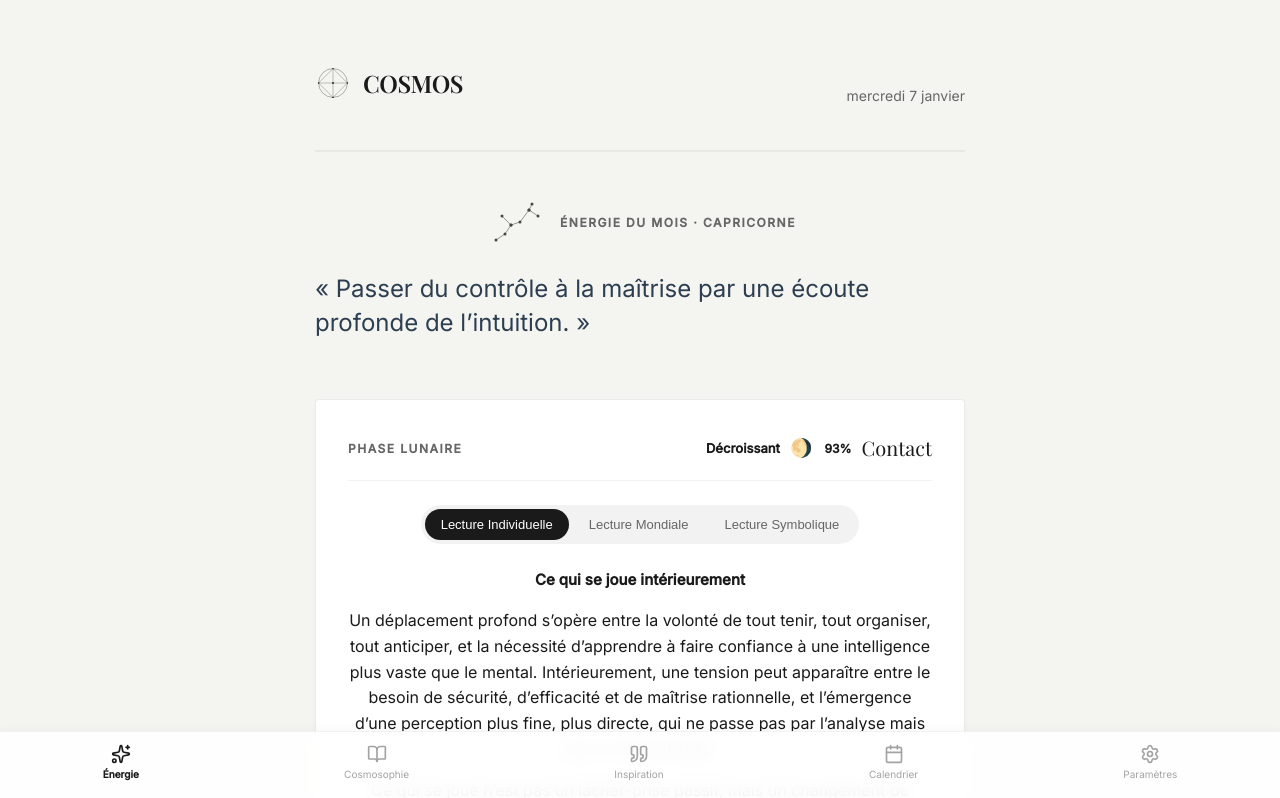
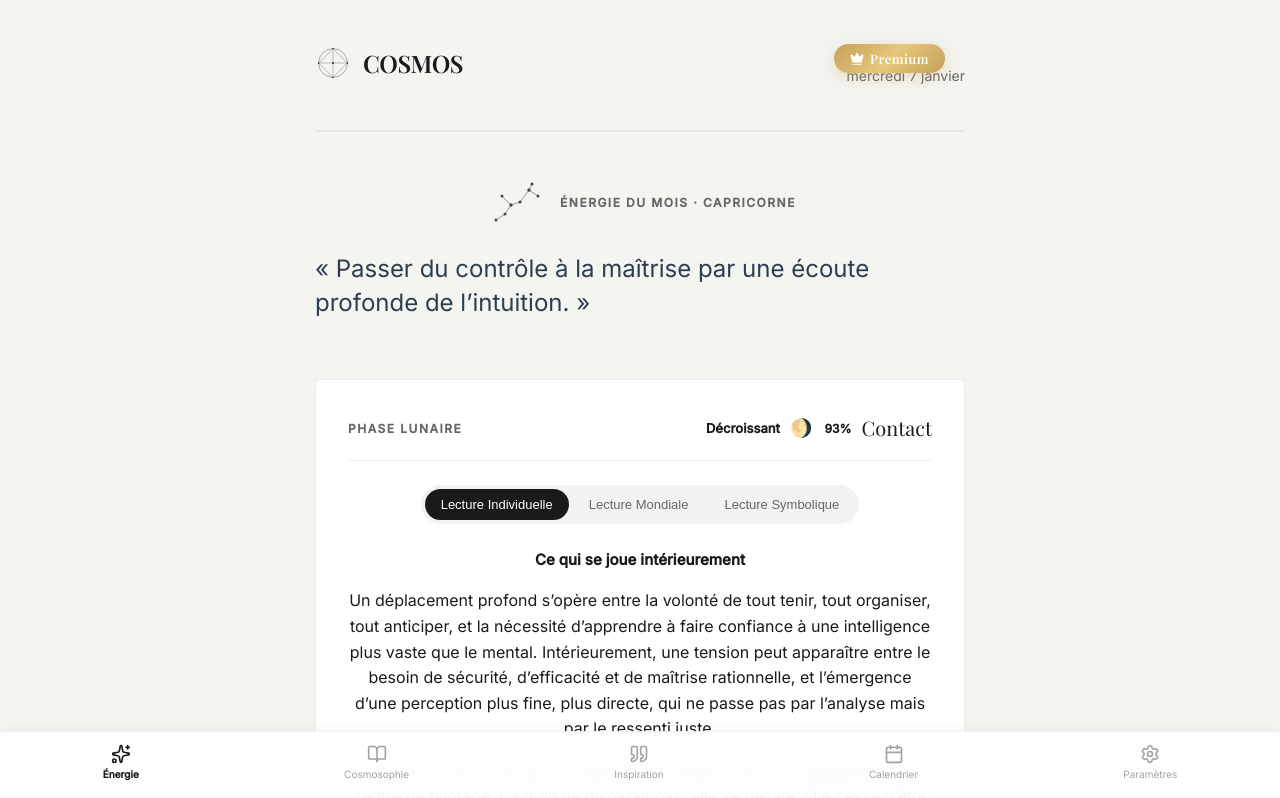
Before and after one commit to NeousAxis/cosmos-app, a React (Vite) app in the folder cosmos-web/: page / in a window 1280 px wide. Shown: the top 798 px of the page. Built offline with nearby package versions, Linux system fonts and the light colour scheme.

Commit message:
feat: add premium button to header

```diff
--- a/cosmos-web/src/App.jsx
+++ b/cosmos-web/src/App.jsx
@@ -12,6 +12,7 @@ import CosmosLogo from './components/CosmosLogo';
 import Calendar from './components/Calendar';
 import CosmosophieContent from './components/CosmosophieContent';
 import MoonPhase from './components/MoonPhase';
+import PremiumButton from './components/PremiumButton';
 import { Sparkles, BookOpen, Calendar as CalendarIcon, Feather, Quote, Bell, Settings } from 'lucide-react';
 import { CAPRICORN_QUOTES } from './data/quotes';
 import { motion, AnimatePresence } from 'framer-motion';
@@ -160,7 +161,10 @@ function App() {
 
   return (
     <div className="app-container" style={{ paddingBottom: '90px' }}>
-      <header>
+      <header style={{ position: 'relative', paddingTop: '20px' }}>
+        <div style={{ position: 'absolute', right: '20px', top: '20px', zIndex: 10 }}>
+          <PremiumButton onClick={() => alert("L'offre Premium sera bientôt disponible ! 🌟")} />
+        </div>
         <div style={{ display: 'flex', alignItems: 'center', justifyContent: 'center', gap: '12px', marginBottom: '8px' }}>
           <CosmosLogo size={36} />
           <h1 style={{ margin: 0 }}>COSMOS</h1>
--- /dev/null
+++ b/cosmos-web/src/components/PremiumButton.jsx
@@ -0,0 +1,55 @@
+import React from 'react';
+import { Crown } from 'lucide-react';
+import { motion } from 'framer-motion';
+
+const PremiumButton = ({ onClick }) => {
+    return (
+        <motion.button
+            whileHover={{ scale: 1.05 }}
+            whileTap={{ scale: 0.95 }}
+            onClick={onClick}
+            style={{
+                background: 'linear-gradient(135deg, #C5A059 0%, #E6C87C 50%, #C5A059 100%)',
+                color: '#fff',
+                border: 'none',
+                borderRadius: '20px',
+                padding: '6px 16px',
+                display: 'flex',
+                alignItems: 'center',
+                gap: '6px',
+                fontFamily: 'Playfair Display, serif',
+                fontSize: '13px',
+                fontWeight: 600,
+                cursor: 'pointer',
+                boxShadow: '0 4px 15px rgba(197, 160, 89, 0.3)',
+                position: 'relative',
+                overflow: 'hidden',
+                letterSpacing: '0.5px'
+            }}
+        >
+            <div style={{
+                position: 'absolute',
+                top: 0,
+                left: 0,
+                width: '100%',
+                height: '100%',
+                background: 'linear-gradient(90deg, transparent, rgba(255,255,255,0.4), transparent)',
+                transform: 'skewX(-20deg)',
+                animation: 'shine 3s infinite linear',
+                pointerEvents: 'none'
+            }} />
+            <style>
+                {`
+          @keyframes shine {
+            0% { transform: translateX(-150%) skewX(-20deg); }
+            100% { transform: translateX(150%) skewX(-20deg); }
+          }
+        `}
+            </style>
+            <Crown size={14} fill="white" />
+            <span>Premium</span>
+        </motion.button>
+    );
+};
+
+export default PremiumButton;
```
